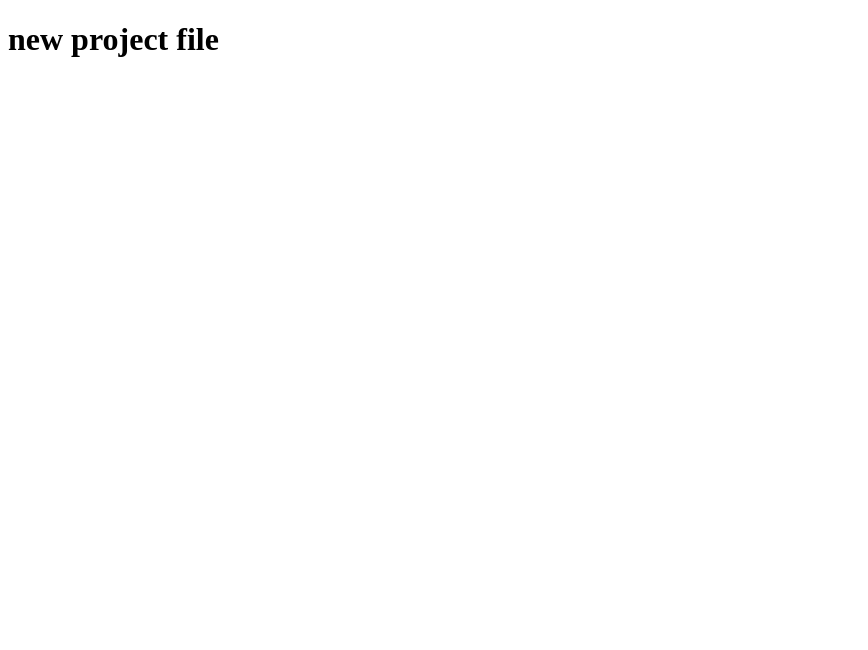
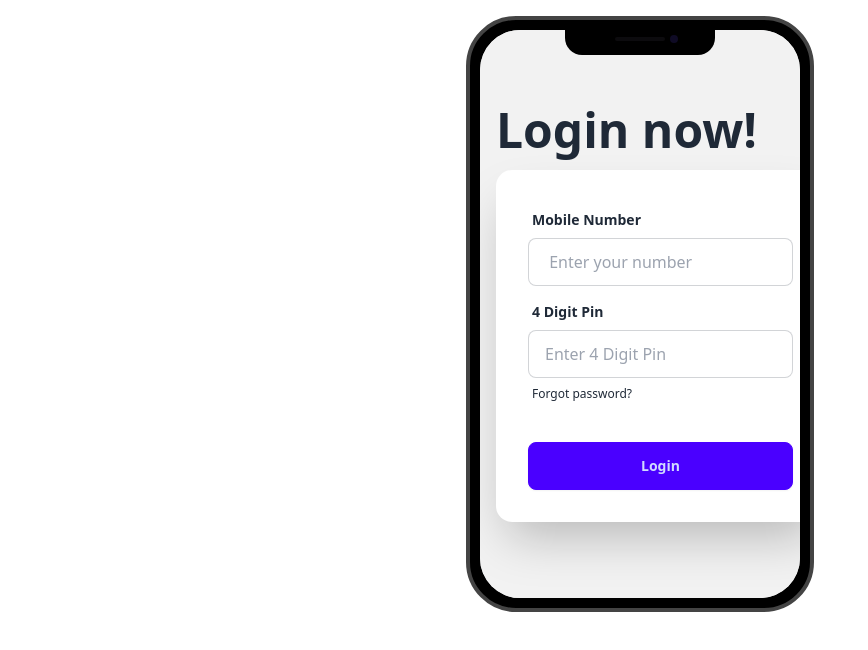
Before and after one commit to Litonuddinnil/Payoo-MFS-Resources, a plain HTML site: page index.html in a window 1280 px wide. Shown: the whole page, without its empty margins (0-868 px from the left). Drawn offline with nearby package versions, Linux system fonts and the light colour scheme.

Commit message:
added event handler and prevent default

```diff
--- a/index.html
+++ b/index.html
@@ -1,11 +1,53 @@
 <!DOCTYPE html>
-<html lang="en">
+<html lang="en" data-theme="light">
 <head>
     <meta charset="UTF-8">
     <meta name="viewport" content="width=device-width, initial-scale=1.0">
     <title>Project</title>
+
+<link href="https://cdn.jsdelivr.net/npm/daisyui@4.12.10/dist/full.min.css" rel="stylesheet" type="text/css" />
+<script src="https://cdn.tailwindcss.com"></script>
+<link rel="stylesheet" href="styles/style.css">
 </head>
 <body>
-    <h1>new project file</h1>
+    <main class="flex justify-center mt-4">
+        <div class="mockup-phone">
+            <div class="camera"></div>
+            <div class="display">
+              <div class="artboard artboard-demo phone-1">
+                <div class="hero bg-base-200 min-h-screen">
+                    <div class="hero-content flex-col lg:flex-row-reverse">
+                      <div class="text-center lg:text-left">
+                        <h1 class="text-5xl font-bold mb-4">Login now!</h1>
+
+                      <div class="card bg-base-100 w-full max-w-sm shrink-0 shadow-2xl">
+                        <form class="card-body">
+                          <div class="form-control">
+                            <label class="label">
+                              <span class="label-text font-bold">Mobile Number</span>
+                            </label>
+                            <input id="phone-number" type="text" placeholder=" Enter your number" class="input input-bordered " required />
+                          </div>
+                          <div class="form-control">
+                            <label class="label">
+                              <span class="label-text font-bold">4 Digit Pin</span>
+                            </label>
+                            <input type="password" placeholder="Enter 4 Digit Pin" class="input input-bordered"  required />
+                            <label class="label">
+                              <a href="#" class="label-text-alt link link-hover">Forgot password?</a>
+                            </label>
+                          </div>
+                          <div class="form-control mt-6">
+                            <button id="btn-login" class="btn btn-primary">Login</button>
+                          </div>
+                        </form>
+                      </div>
+                    </div>
+                  </div>
+              </div>
+            </div>
+          </div>
+    </main>
+    <script src="./scripts/script.js"></script>
 </body>
 </html>
--- a/scripts/script.js
+++ b/scripts/script.js
@@ -0,0 +1,11 @@
+
+//  search:from submit reloading a page
+// step 1===set event handler
+ document.getElementById('btn-login').addEventListener('click',function(event){
+    // step 2 ==== prevent default behavior(prevent reloading browser)
+    event.preventDefault();//vejal to beginners
+    console.log("login btn clicked");
+    // step 3 === get the phone number
+    const phoneNumber =document.getElementById('phone-number').value;
+    console.log(phoneNumber);
+ })
--- /dev/null
+++ b/styles/tailwind.config.js
@@ -0,0 +1,8 @@
+/** @type {import('tailwindcss').Config} */
+module.exports = {
+  content: [],
+  theme: {
+    extend: {},
+  },
+  plugins: [],
+}
```
